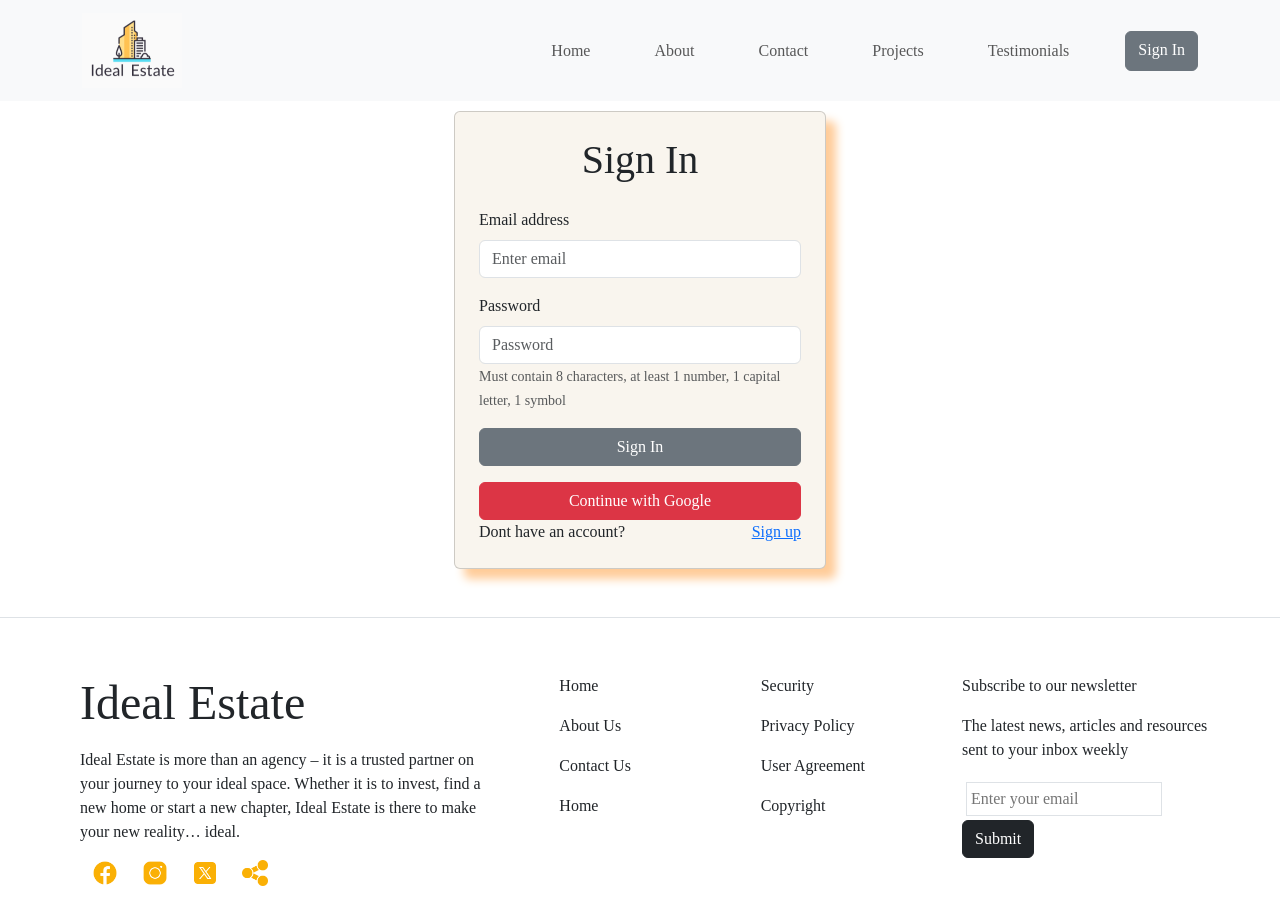
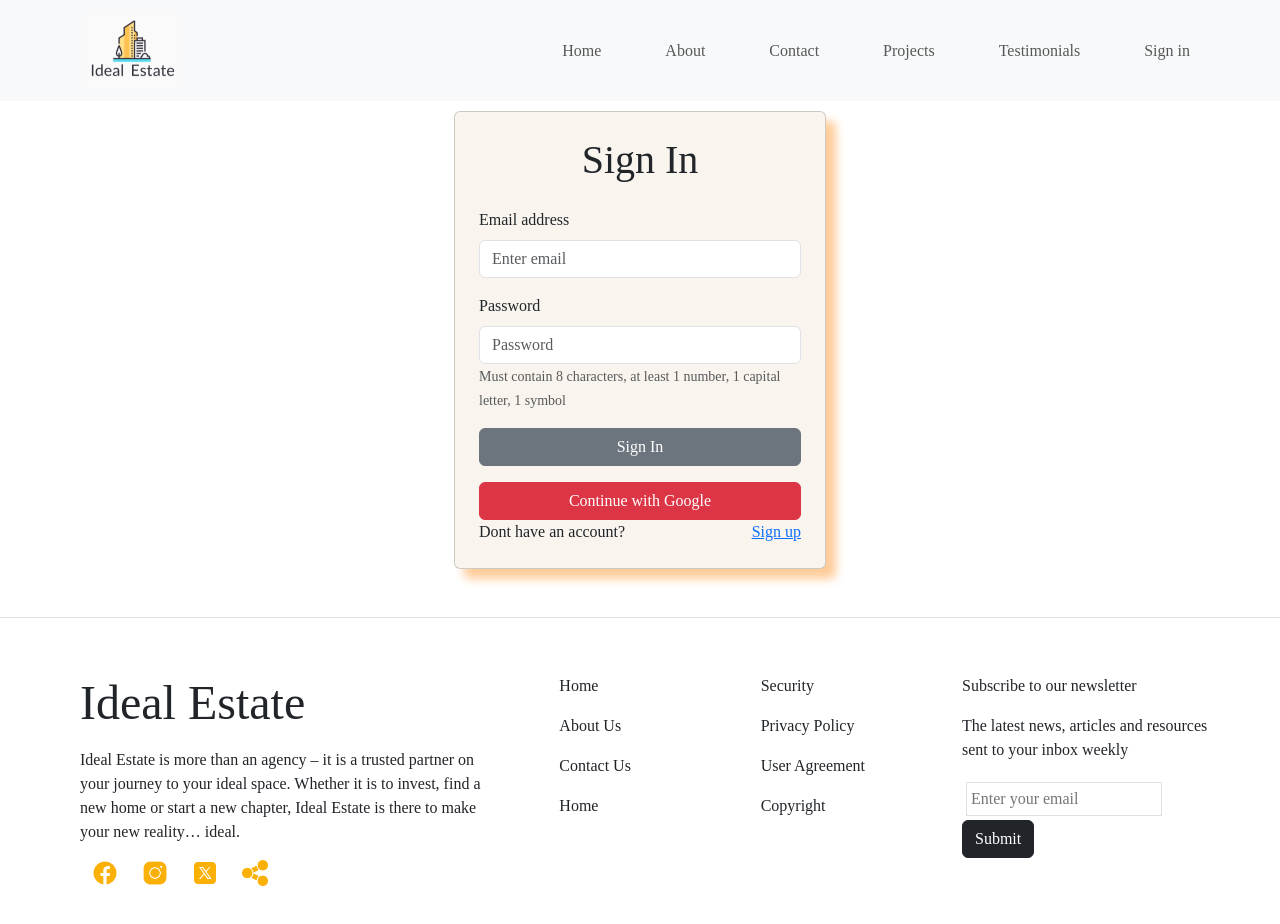
Before and after one commit to IGB-CE/real-estate, a React (Vite) app in the folder frontend/: page /sign-in in a window 1280 px wide. Shown: the top 924 px of the page. Built offline with nearby package versions, Linux system fonts and the light colour scheme; no server answers.

Commit message:
update navbar and created profile page

```diff
--- a/frontend/src/App.jsx
+++ b/frontend/src/App.jsx
@@ -9,6 +9,8 @@
 import { ToastContainer } from 'react-toastify';
 import SignUp from './pages/SignUp';
 import SignIn from './pages/SignIn'
+import Profile from './pages/Profile';
+import PrivateRoute from './components/PrivateRoute';
 
 const App = () => {
   return (
@@ -21,6 +23,9 @@
         <Route path='/contact' element={<Contact />} />
         <Route path='/sign-up' element={<SignUp />} />
         <Route path='/sign-in' element={<SignIn />} />
+        <Route element={<PrivateRoute />} >
+          <Route path='/profile' element={<Profile />} />
+        </Route>
       </Routes>
       <Footer />
     </div>
--- a/frontend/src/components/Navigationbar.jsx
+++ b/frontend/src/components/Navigationbar.jsx
@@ -1,11 +1,13 @@
 import React from 'react'
-import {assets} from '../assets/assets.js'
+import { assets } from '../assets/assets.js'
 import Container from 'react-bootstrap/Container';
 import Nav from 'react-bootstrap/Nav';
 import Navbar from 'react-bootstrap/Navbar';
 import { Button } from 'react-bootstrap';
+import { useSelector } from 'react-redux'
 
 const Navigationbar = () => {
+  const { currentUser } = useSelector(state => state.user)
   return (
     <Navbar expand="lg" className="bg-body-tertiary">
       <Container>
@@ -18,7 +20,11 @@
             <Nav.Link href="/contact">Contact</Nav.Link>
             <Nav.Link href="/projects">Projects</Nav.Link>
             <Nav.Link href="/testimonials">Testimonials</Nav.Link>
-          <Button href="/sign-in" variant='secondary'>Sign In</Button>
+            <Nav.Link href='/profile'>
+              {
+                currentUser ? (<img src={currentUser.avatar} alt='profile' />) : <span>Sign in</span>
+              }
+            </Nav.Link>
           </Nav>
         </Navbar.Collapse>
       </Container>
--- /dev/null
+++ b/frontend/src/components/PrivateRoute.jsx
@@ -0,0 +1,10 @@
+import React from 'react'
+import { useSelector } from 'react-redux'
+import { Outlet, Navigate } from 'react-router'
+
+const PrivateRoute = () => {
+    const { currentUser } = useSelector((state) => state.user)
+  return currentUser ? <Outlet /> : <Navigate to='/sign-in' />
+}
+
+export default PrivateRoute
--- /dev/null
+++ b/frontend/src/pages/Profile.jsx
@@ -0,0 +1,9 @@
+import React from 'react'
+
+const Profile = () => {
+  return (
+    <div>Profile</div>
+  )
+}
+
+export default Profile
```
Lines whose indentation alone changed are shown as unchanged.
